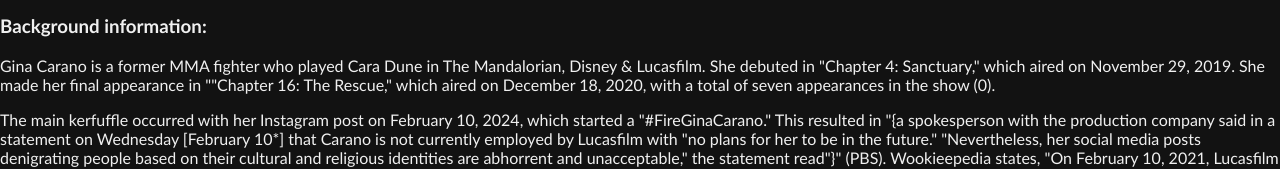
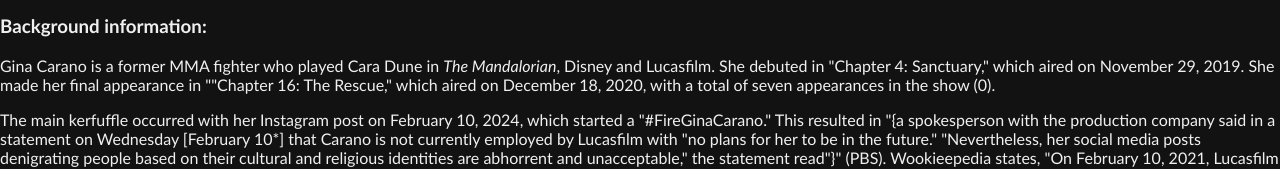
Before and after one commit to Dooku-Sereno/Dooku-Sereno.github.io, a plain HTML site: page Gina-Carano.html in a window 1280 px wide. Shown: the part 266-435 px from the top of the page. Drawn offline with Linux system fonts and the light colour scheme.

Commit message:
Update Gina-Carano.html

```diff
--- a/Gina-Carano.html
+++ b/Gina-Carano.html
@@ -77,7 +77,7 @@
             <h2 class = "maintitle">Cara Dunes former actor, Gina Carano, is pursuing Disney</h2>
             <div class="main"><p>You will likely see that I use "{…}" to encompass large quotes, particularly sections from other articles that include quotes (so it isn't so cluttered and messy with all the quotation marks next to each other.</p>
                 <h3>Background information:</h3>
-                <p>Gina Carano is a former MMA fighter who played Cara Dune in <a>The Mandalorian</a>, Disney & Lucasfilm. She debuted in "Chapter 4: Sanctuary," which aired on November 29, 2019. She made her final appearance in ""Chapter 16: The Rescue," which aired on December 18, 2020, with a total of seven appearances in the show (0).</p>
+                <p>Gina Carano is a former MMA fighter who played Cara Dune in <i>The Mandalorian</i>, Disney and Lucasfilm. She debuted in "Chapter 4: Sanctuary," which aired on November 29, 2019. She made her final appearance in ""Chapter 16: The Rescue," which aired on December 18, 2020, with a total of seven appearances in the show (0).</p>
                 <p>The main kerfuffle occurred with her Instagram post on February 10, 2024, which started a "#FireGinaCarano." This resulted in "{a spokesperson with the production company said in a statement on Wednesday [February 10*] that Carano is not currently employed by Lucasfilm with "no plans for her to be in the future." "Nevertheless, her social media posts denigrating people based on their cultural and religious identities are abhorrent and unacceptable," the statement read"}" (PBS). Wookieepedia states, "On February 10, 2021, Lucasfilm issued a statement via multiple media outlets regarding Carano's employment with them," and provides a link to Gizmodo's "Gina Carano Is No Longer a Part of Star Wars."</p>
                 <p>Multiple articles bring up points of Carano's previous comments (and likes). "{"We need to clean up the election process so we are not left feeling the way we do today," Carano said two days after the November 3 vote}" (NPR); Carano later posts that she either way with all the misinformation going around. (1) Carano "{had been criticized for social media posts that mocked mask wearing during the pandemic and alleged voter fraud during the 2020 presidential election. She also mocked the use of gender pronouns, listing "beep/bop/boop" in her social media bio}" (PBS). Carano later tries to defend this with her (more) recent post on X (formerly Twitter), "{Look at why I was called a transphobe--for making droid noises from Star Wars? "Beep, bop, boop" was directed to the online bullies and did not in any way denigrate transgender people}" (2). Interestingly, in her announcement post about her lawsuit against Disney/Lucasfilm, she responds to one of her previously (controversial) actions that Disney/Lucasfilm never acknowledged, responded to, or, most importantly, fired her for. She also states that her post was "obviously" not transphobe and tries to pose as the victim (of online hate (and cancel culture) and being fired).</p>
                 <p>While Disney/Lucasfilm did not publicly respond or acknowledge her previous posts, it could be a contributing factor. Gizmodo states that the #FireGineCarano trend "{came after months of complaints about Carano's online presence, including mocking covid mask mandates, spreading conspiracies about the United States election, liking posts disparaging the Black Lives Matter movement, and mocking pronoun}" (Gizmodo). Her previous response to her pronouns kerfuffle was in 2020, where she said she is "not against trans lives at all. They need to find less abusive representation," where she also says she was being harassed for three months in "every way" before writing "beep/bop/boop" as her pronouns in her "bio" (2) "{She also jumped in on another conspiracy theory, over the suicide of pedophile Jeffrey Epstein, posting Wednesday a square full of letters containing the message, "Jeff Epstein didnt kill himself"}" (NYP). One interpretation of her influential (it influenced her getting fired) post on her Twitter was that she was "implying that being a Republican today is like being Jewish during the Holocaust" (Parker and Couch).</p>
```
